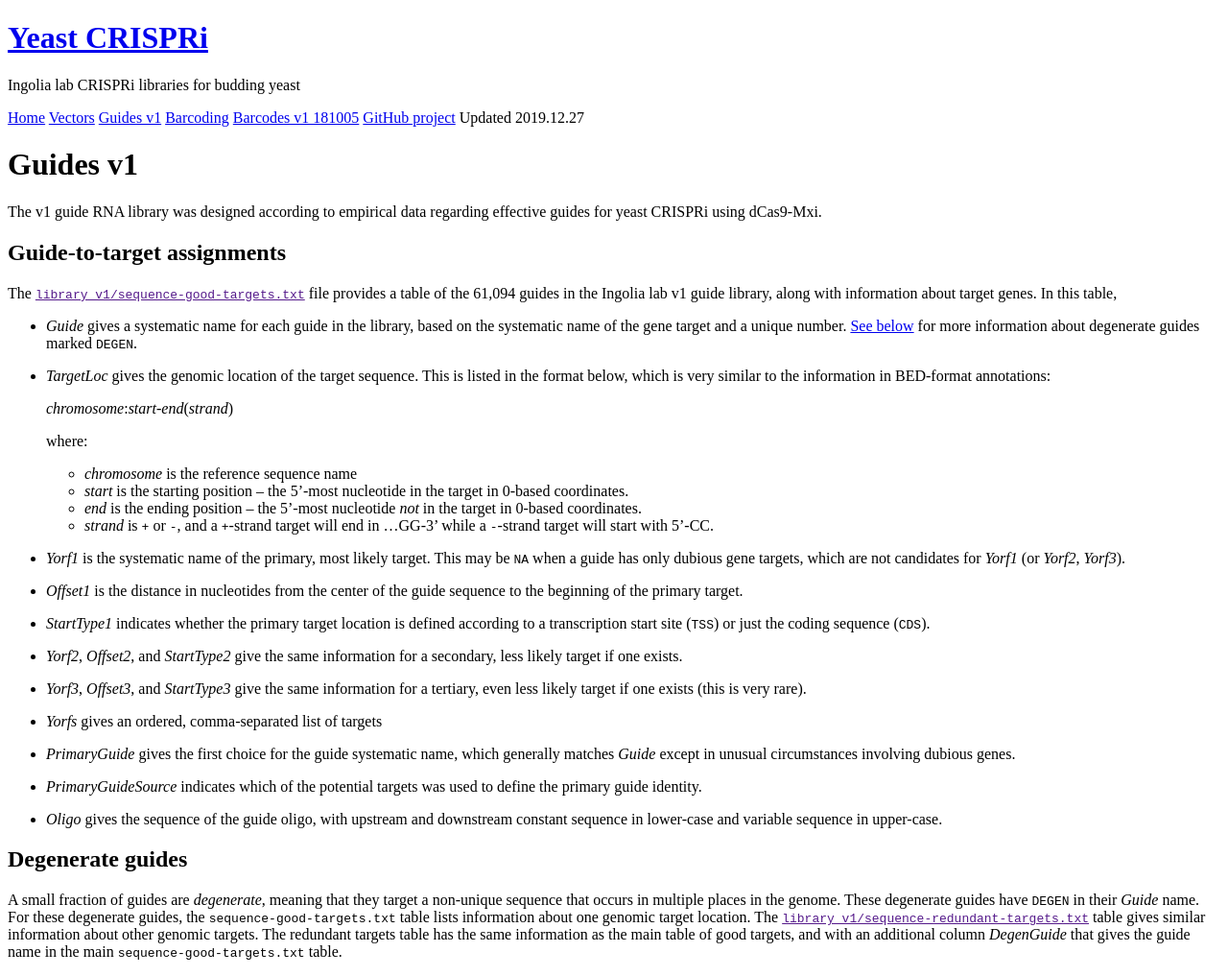
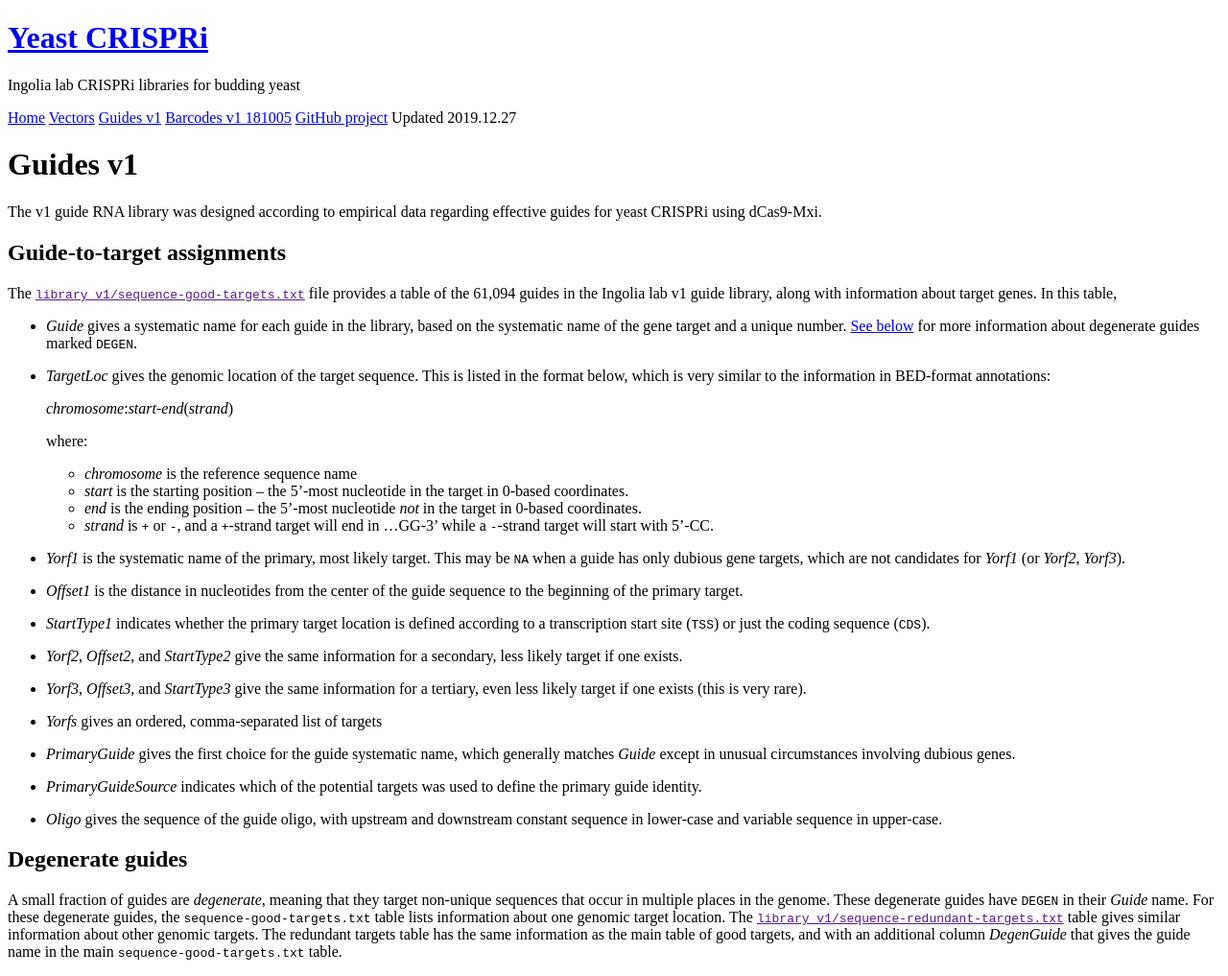
Before and after one commit to ingolia-lab/yeast-crispri, a Jekyll site: the page built from docs/30-guides-v1.md, in a window 1280 px wide. Shown: the whole page at 96% size. Built offline with Jekyll 4.4.1, drawn with Linux system fonts in a browser that asks for light colours; some web fonts are replaced.

```diff
--- a/docs/20-guides-v1.md
+++ b/docs/30-guides-v1.md
@@ -21,7 +21,7 @@ information about target genes. In this table,
    is listed in the format below, which is very similar to the
    information in BED-format annotations:
 
-   _chromosome_:_start_-_end_(_strand_)
+   _chromosome_:_start-end_(_strand_)
 
    where:
    * _chromosome_ is the reference sequence name
@@ -67,7 +67,7 @@ information about target genes. In this table,
 ## Degenerate guides
 
 A small fraction of guides are _degenerate_, meaning that they target
-a non-unique sequence that occurs in multiple places in the
+non-unique sequences that occur in multiple places in the
 genome. These degenerate guides have `DEGEN` in their *Guide*
 name. For these degenerate guides, the `sequence-good-targets.txt`
 table lists information about one genomic target location. The
```
Also changed, not shown: docs/30-barcoding.md (deleted, +0 -6 lines).
